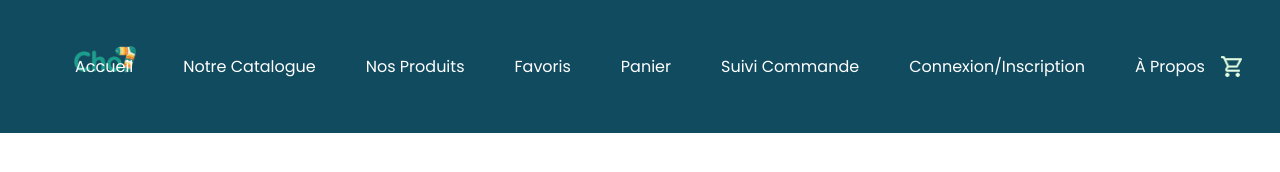
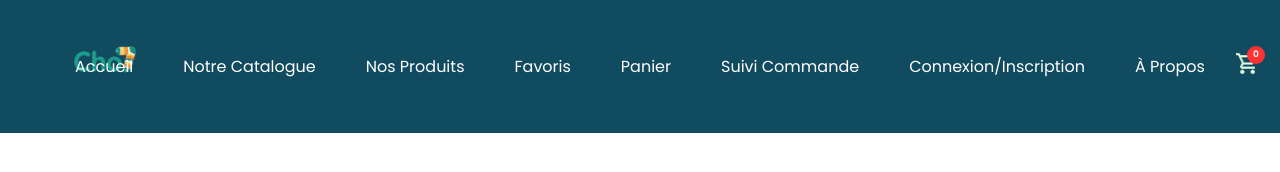
Before and after one commit to Harld9/livrables-boutique-js-cho7, a plain HTML site: page frontend/Pages/erreur.html in a window 1280 px wide. Drawn offline with Linux system fonts and the light colour scheme.

Commit message:
style: Ajout d'une bulle du nombre d'articles dans le panier dans la navbar

```diff
--- a/frontend/Pages/erreur.html
+++ b/frontend/Pages/erreur.html
@@ -19,9 +19,11 @@
             </button>
             <a href="/frontend/pages/index.html"><img src="../assets/img/logo/cho7.png" alt="Logo du site"
                     id="logosite"></a>
-            <a href="/frontend/pages/panier.html"> <img
-                    src="../assets/img/icons/shopping_cart_24dp_E4FDE1_FILL0_wght400_GRAD0_opsz24.png" alt="Logo Panier"
-                    id="logopanier"></a>
+            <div class="panier"><a href="/frontend/pages/panier.html"> <img
+                        src="../assets/img/icons/shopping_cart_24dp_E4FDE1_FILL0_wght400_GRAD0_opsz24.png"
+                        alt="Logo Panier" id="logopanier"></a>
+                <div class="pointrouge">0</div>
+            </div>
 
         </div>
         <ul class="menu" id="listemenu">
--- a/frontend/css/main.css
+++ b/frontend/css/main.css
@@ -30,6 +30,17 @@ body {
 #logopanier {
     width: 25px;
     height: 25px;
+}
+
+.panier {
+    position: relative;
+    width: 50px;
+    display: flex;
+    justify-content: flex-end;
+}
+
+.panier a {
+    padding: 0;
 }
 
 
@@ -83,6 +94,22 @@ a:hover {
     text-decoration: underline;
 }
 
+.pointrouge {
+    position: absolute;
+    top: -5px;
+    right: -5px;
+    width: 18px;
+    height: 18px;
+    border-radius: 50%;
+    background: rgb(255, 51, 51);
+    color: #fff;
+    font-size: 9px;
+    font-weight: 600;
+    display: flex;
+    align-items: center;
+    justify-content: center;
+}
+
 /*Format Tablette*/
 @media (min-width: 768px) {
 
```
Also changed, not shown: frontend/Pages/about.html (+5 -3 lines), frontend/Pages/catalogue.html (+5 -3 lines), frontend/Pages/commandes.html (+5 -3 lines), frontend/Pages/connexion.html (+5 -3 lines), frontend/Pages/favoris.html (+5 -3 lines), frontend/Pages/index.html (+5 -3 lines), frontend/Pages/inscription.html (+5 -3 lines), frontend/Pages/panier.html (+5 -3 lines), frontend/Pages/produits.html (+5 -3 lines).
